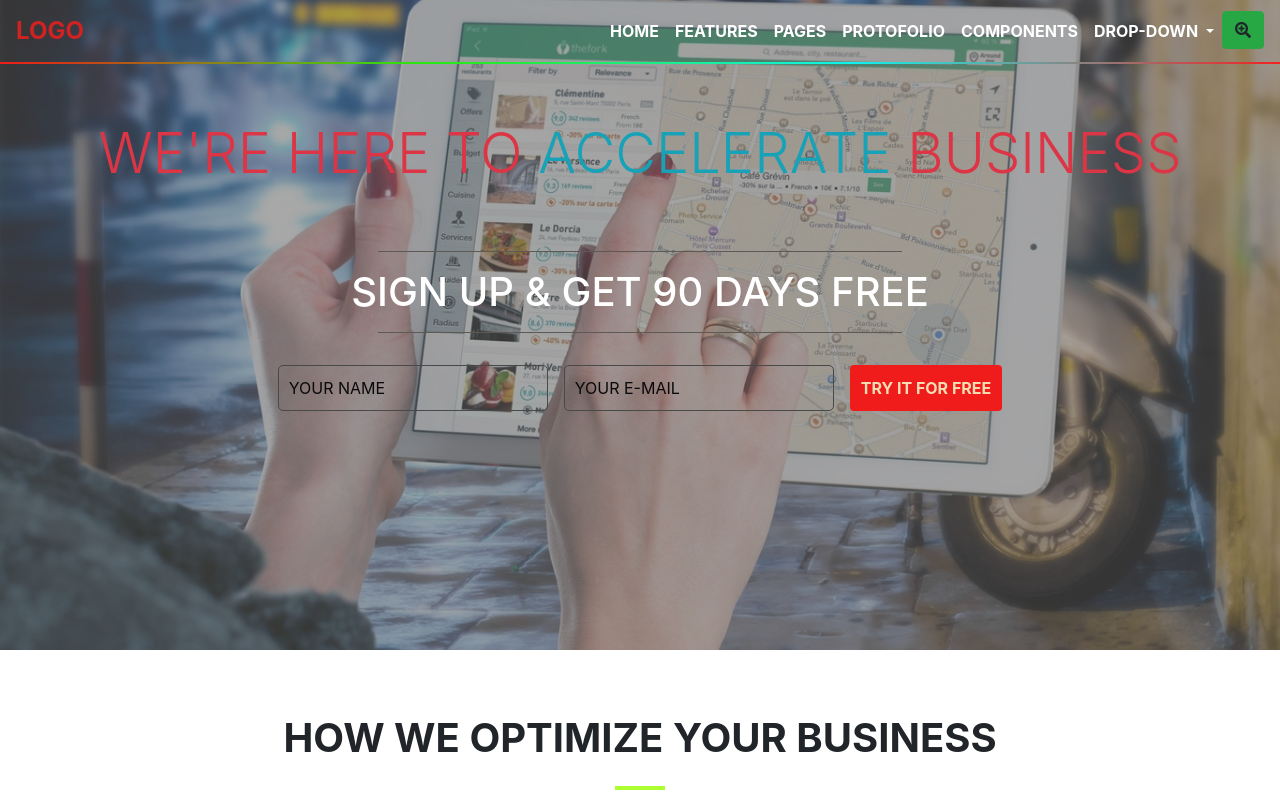
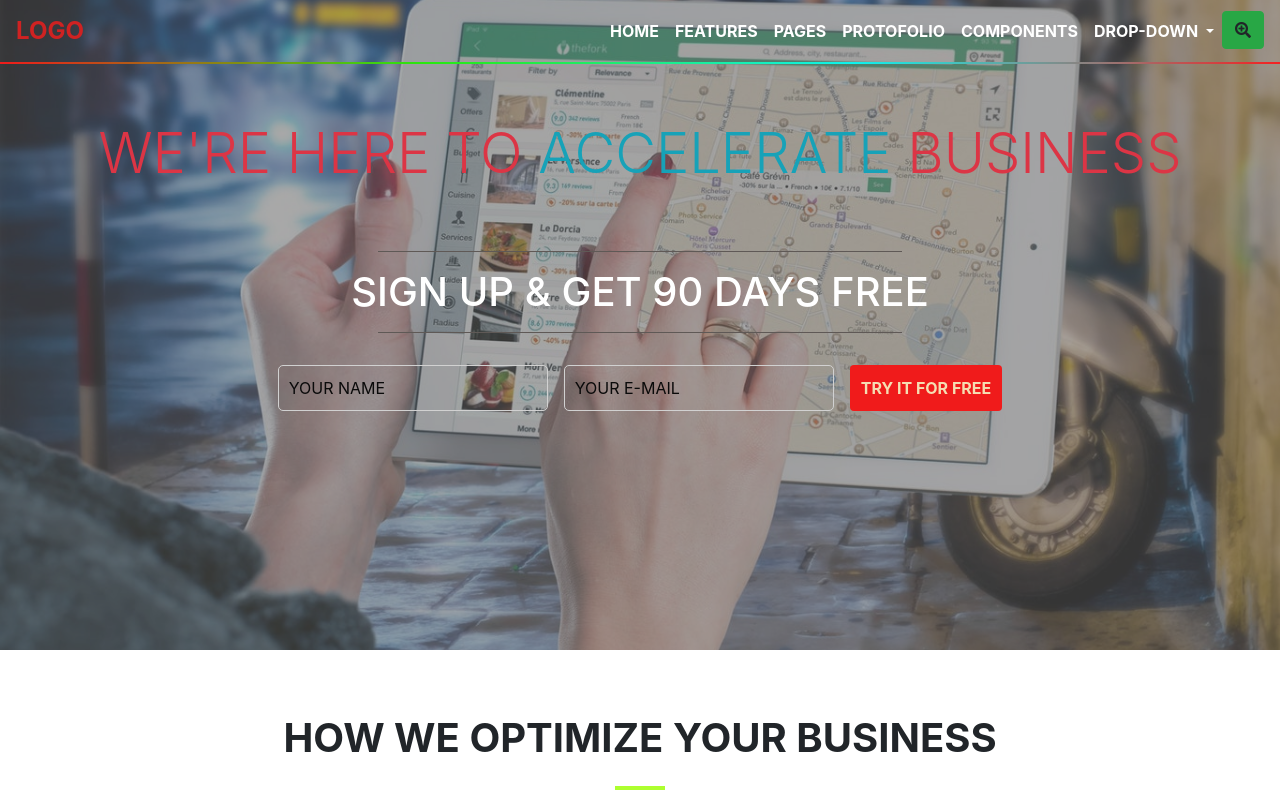
Before and after one commit to Binu42/services, a plain HTML site: page index.html in a window 1280 px wide. Shown: the top 800 px of the page. Drawn offline with nearby package versions, Linux system fonts and the light colour scheme; some packages are replaced by stand-ins of ours; a script that the page names is missing.

Commit message:
input color change

```diff
--- a/css/styles.css
+++ b/css/styles.css
@@ -90,7 +90,7 @@ input {
     padding: 10px;
     border-radius: 5px;
     border: none;
-    border: 1px solid #494949;
+    border: 1px solid #d1d1d1;
     background-color: transparent;
 }
 
@@ -100,7 +100,7 @@ input::placeholder {
 
 input:focus {
     outline: none;
-    border: 1px solid rgb(26, 26, 26);
+    border: 1px solid rgb(255, 177, 177);
     box-shadow: 2px 1px 1px 0 #333;
 }
 
```
